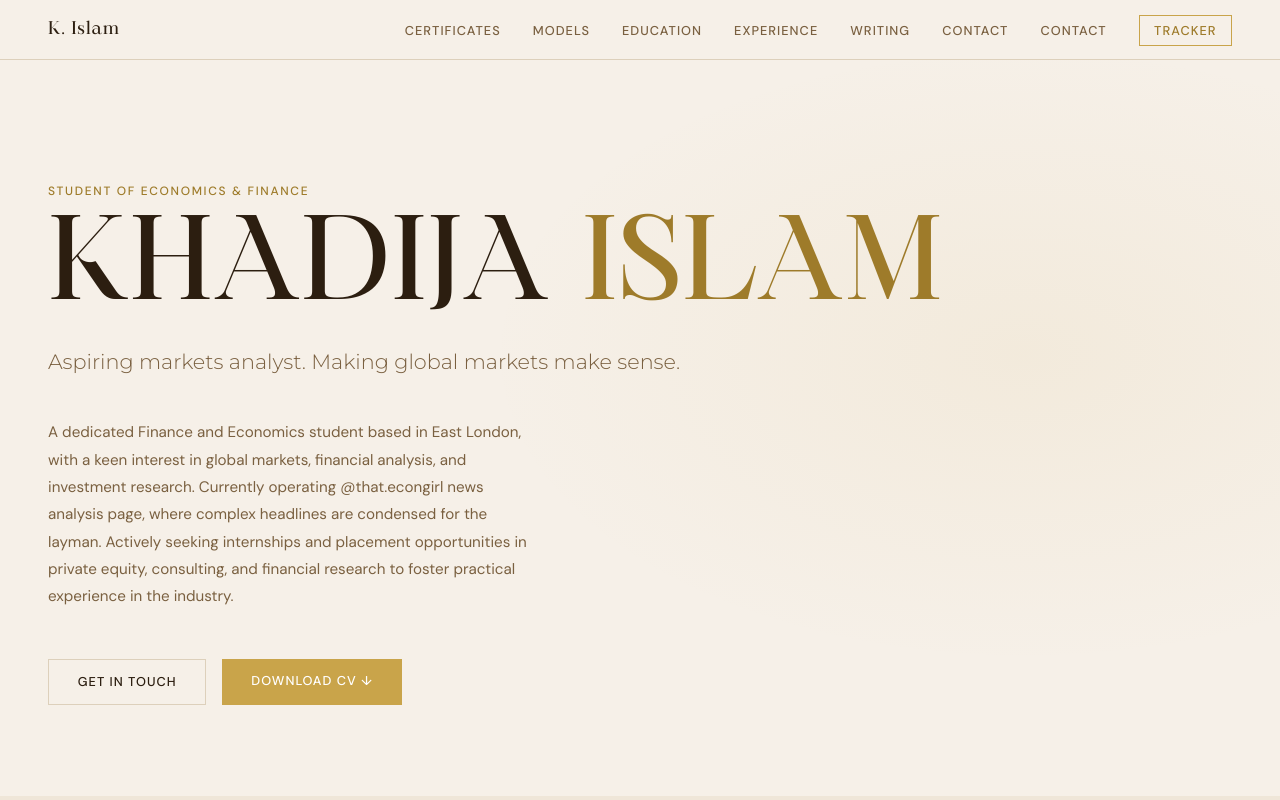
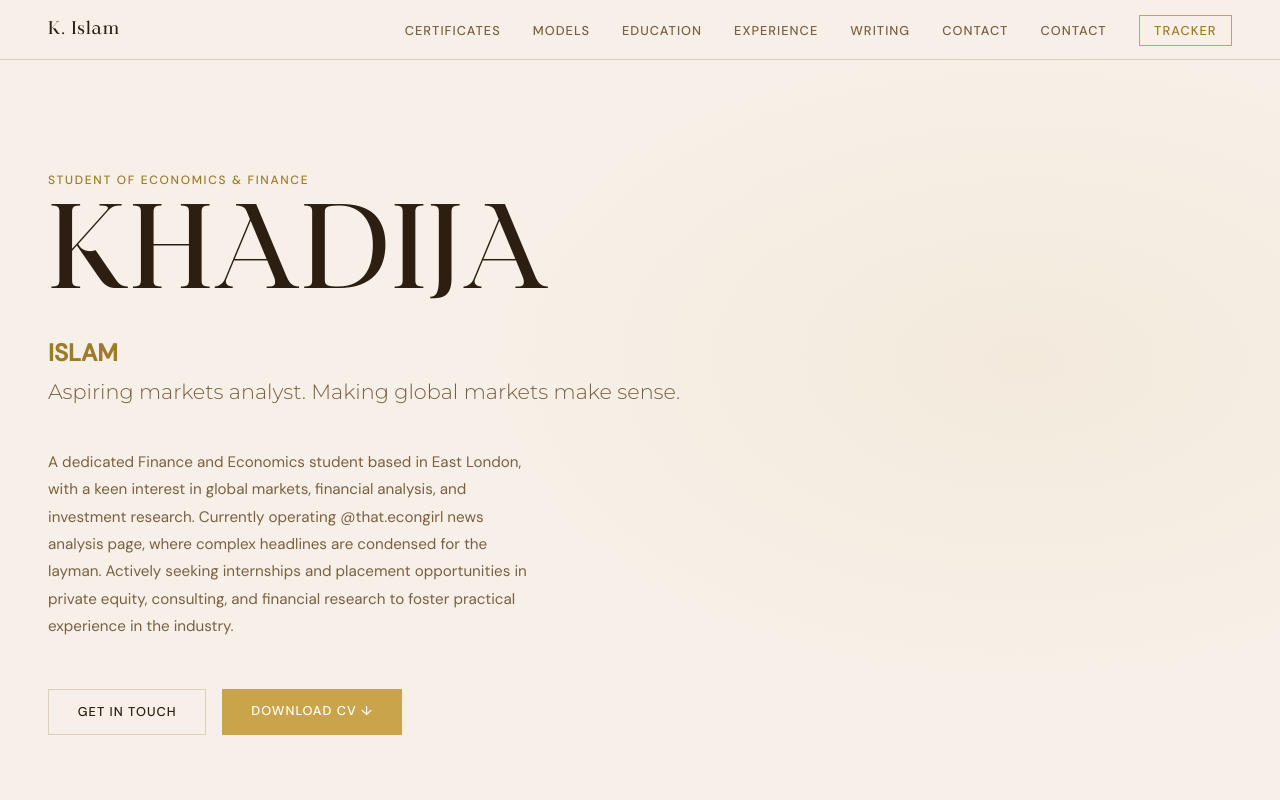
Before and after one commit to thatecongirl/that.econgirl-portfolio, a plain HTML site: page index.html in a window 1280 px wide. Shown: the top 800 px of the page. Drawn offline with nearby package versions, Linux system fonts and the light colour scheme.

Commit message:
Update index.html

```diff
--- a/index.html
+++ b/index.html
@@ -740,7 +740,8 @@
 <!-- HERO -->
 <section id="hero">
   <p class="hero-eyebrow reveal">Student of Economics &amp; Finance</p>
-  <h1 class="hero-name reveal">KHADIJA   <span class="hero-name-accent">ISLAM</span></h1>
+  <h1 class="hero-name reveal">KHADIJA</h1>
+  <h1 class="hero-name-accent">ISLAM</h1>
   <p class="hero-title reveal">Aspiring markets analyst. Making global markets make sense.</p>
   <p class="hero-bio reveal">
     A dedicated Finance and Economics student based in East London, with a keen interest in global markets, financial analysis, and investment research.
```
